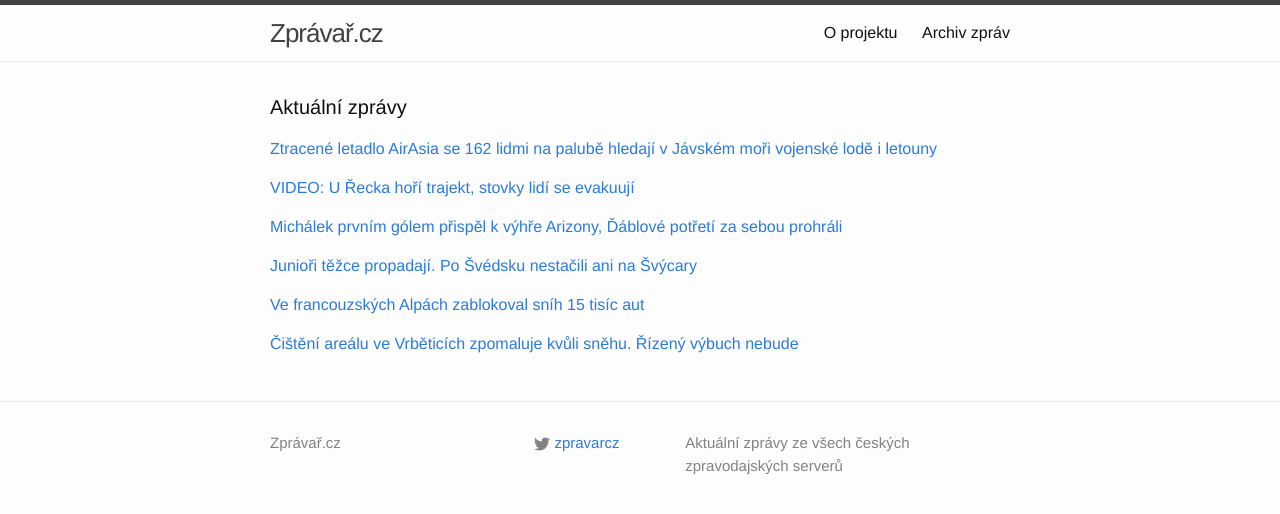
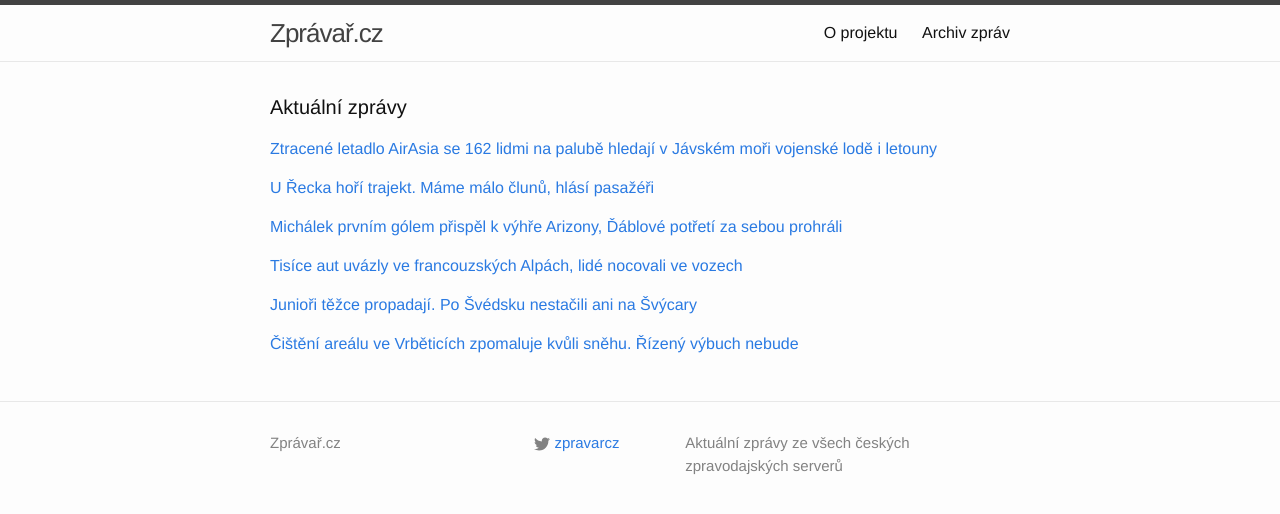
Before and after one commit to adliska/zpravar, a Jekyll site: the page built from index.html, in a window 1280 px wide. Shown: the top 514 px of the page. Built offline with Jekyll 4.4.1, drawn with Linux system fonts in a browser that asks for light colours.

Commit message:
zpravar news update

```diff
--- a/index.html
+++ b/index.html
@@ -29,9 +29,10 @@
 <li><a href=http://www.rozhlas.cz/_zprava/letoun-airasia-se-155-pasazery-zmizel-mezi-indonesii-a-singapurem--1437000>Letoun AirAsia se 155 pasažéry zmizel mezi Indonésií a Singapurem - www.rozhlas.cz</a></li>
 <li><a href=http://zpravy.idnes.cz/ztraceny-airbus-airasia-do-singapuru-dwk-/zahranicni.aspx?c=A141228_050117_zahranicni_jw>U Jakarty zmizel airbus se 155 lidmi na palubě, mířil do Singapuru - zpravy.idnes.cz</a></li>
 </ul>
-</div><p><a href="javascript:;" onclick="toggle_visibility('zpravy1')">VIDEO: U Řecka hoří trajekt, stovky lidí se evakuují</a></p>
+</div><p><a href="javascript:;" onclick="toggle_visibility('zpravy1')">U Řecka hoří trajekt. Máme málo člunů, hlásí pasažéři</a></p>
 <div id="zpravy1" style="display:none">
 <ul>
+<li><a href=http://www.tyden.cz/rubriky/zahranici/evropa/u-recka-hori-trajekt-mame-malo-clunu-hlasi-pasazeri_328469.html>U Řecka hoří trajekt. Máme málo člunů, hlásí pasažéři - www.tyden.cz</a></li>
 <li><a href=http://www.tyden.cz/rubriky/zahranici/evropa/video-u-recka-hori-trajekt-stovky-lidi-se-evakuuji_328469.html>VIDEO: U Řecka hoří trajekt, stovky lidí se evakuují - www.tyden.cz</a></li>
 <li><a href=http://zpravy.e15.cz/zahranicni/udalosti/italskou-lod-se-466-pasazery-a-cleny-posadky-zachvatil-pozar-1148892>Italskou loď se 466 pasažéry a členy posádky zachvátil požár - zpravy.e15.cz</a></li>
 <li><a href=http://www.ceskatelevize.cz/ct24/svet/296563-italsky-trajekt-se-466-lidmi-na-palube-zachvatil-pozar/>Italský trajekt se 466 lidmi na palubě zachvátil požár - www.ceskatelevize.cz</a></li>
@@ -57,22 +58,23 @@
 <li><a href=http://www.sportovninoviny.cz/zpravy/obrance-michalek-poprve-skoroval-devils-znovu-prohrali/1162831>Obránce Michálek poprvé skóroval, Devils znovu prohráli - www.sportovninoviny.cz</a></li>
 <li><a href=http://hokej.idnes.cz/obrance-michalek-dal-prvni-gol-dkq-/nhl.aspx?c=A141228_071703_nhl_Mkr>Obránce Michálek dal první gól, New Jersey i po změně trenéra prohrálo - hokej.idnes.cz</a></li>
 </ul>
-</div><p><a href="javascript:;" onclick="toggle_visibility('zpravy3')">Junioři těžce propadají. Po Švédsku nestačili ani na Švýcary</a></p>
+</div><p><a href="javascript:;" onclick="toggle_visibility('zpravy3')">Tisíce aut uvázly ve francouzských Alpách, lidé nocovali ve vozech </a></p>
 <div id="zpravy3" style="display:none">
+<ul>
+<li><a href=http://www.lidovky.cz/tisice-aut-zustaly-pres-noc-zablokovane-ve-francouzskych-alpach-pxx-/zpravy-svet.aspx?c=A141228_105439_ln_zahranici_mmu>Tisíce aut uvázly ve francouzských Alpách, lidé nocovali ve vozech  - www.lidovky.cz</a></li>
+<li><a href=http://www.novinky.cz/zahranicni/evropa/357316-ve-francouzskych-alpach-zablokoval-snih-15-tisic-aut.html>Ve francouzských Alpách zablokoval sníh 15 tisíc aut - www.novinky.cz</a></li>
+<li><a href=http://zpravy.idnes.cz/uveznena-auta-ve-francouzskych-alpach-dhd-/zahranicni.aspx?c=A141228_084709_zahranicni_cen>Závěje v noci uvěznily v savojských Alpách na patnáct tisíc aut - zpravy.idnes.cz</a></li>
+<li><a href=http://zpravy.aktualne.cz/zahranici/vychod-francie-zasypal-snih-tisice-aut-uvizly-na-silnicich/r~534294208e6411e498be002590604f2e/>Východ Francie zasypal sníh, tisíce aut uvízly na silnicích - zpravy.aktualne.cz</a></li>
+<li><a href=http://www.ceskenoviny.cz/zpravy/zpravy/tisice-aut-zustaly-pres-noc-zablokovane-ve-francouzskych-alpach/1162843>Tisíce aut zůstaly přes noc zablokované ve francouzských Alpách - www.ceskenoviny.cz</a></li>
+</ul>
+</div><p><a href="javascript:;" onclick="toggle_visibility('zpravy4')">Junioři těžce propadají. Po Švédsku nestačili ani na Švýcary</a></p>
+<div id="zpravy4" style="display:none">
 <ul>
 <li><a href=http://www.tyden.cz/rubriky/sport/hokej/juniori-tezce-propadaji-po-svedsku-nestacili-ani-na-svycary_328466.html>Junioři těžce propadají. Po Švédsku nestačili ani na Švýcary - www.tyden.cz</a></li>
 <li><a href=http://www.denik.cz/hokej/cesti-hokejiste-na-ms-junioru-podlehli-po-svedsku-i-svycarum-2-5-20141228.html>Čeští hokejisté na MS juniorů podlehli po Švédsku i Švýcarům 2:5 - www.denik.cz</a></li>
 <li><a href=http://www.sportovninoviny.cz/zpravy/cesti-hokejiste-na-ms-junioru-podlehli-i-svycarum/1162814>Čeští hokejisté na MS juniorů podlehli i Švýcarům - www.sportovninoviny.cz</a></li>
 <li><a href=http://www.tyden.cz/rubriky/sport/hokej/juniori-tezce-propadaji-po-svedsku-nestacili-na-slabsi-svycarsko_328466.html>Junioři těžce propadají. Po Švédsku nestačili na slabší Švýcarsko - www.tyden.cz</a></li>
 <li><a href=http://www.rozhlas.cz/_zprava/hokejiste-do-20-let-nezvladaji-oslabeni-na-ms-prohrali-i-se-svycarskem-25--1436989>Hokejisté do 20 let nezvládají oslabení, na MS prohráli i se Švýcarskem 2:5 - www.rozhlas.cz</a></li>
-</ul>
-</div><p><a href="javascript:;" onclick="toggle_visibility('zpravy4')">Ve francouzských Alpách zablokoval sníh 15 tisíc aut</a></p>
-<div id="zpravy4" style="display:none">
-<ul>
-<li><a href=http://www.novinky.cz/zahranicni/evropa/357316-ve-francouzskych-alpach-zablokoval-snih-15-tisic-aut.html>Ve francouzských Alpách zablokoval sníh 15 tisíc aut - www.novinky.cz</a></li>
-<li><a href=http://zpravy.idnes.cz/uveznena-auta-ve-francouzskych-alpach-dhd-/zahranicni.aspx?c=A141228_084709_zahranicni_cen>Závěje v noci uvěznily v savojských Alpách na patnáct tisíc aut - zpravy.idnes.cz</a></li>
-<li><a href=http://zpravy.aktualne.cz/zahranici/vychod-francie-zasypal-snih-tisice-aut-uvizly-na-silnicich/r~534294208e6411e498be002590604f2e/>Východ Francie zasypal sníh, tisíce aut uvízly na silnicích - zpravy.aktualne.cz</a></li>
-<li><a href=http://www.ceskenoviny.cz/zpravy/zpravy/tisice-aut-zustaly-pres-noc-zablokovane-ve-francouzskych-alpach/1162843>Tisíce aut zůstaly přes noc zablokované ve francouzských Alpách - www.ceskenoviny.cz</a></li>
 </ul>
 </div><p><a href="javascript:;" onclick="toggle_visibility('zpravy5')">Čištění areálu ve Vrběticích zpomaluje kvůli sněhu. Řízený výbuch nebude </a></p>
 <div id="zpravy5" style="display:none">
```
